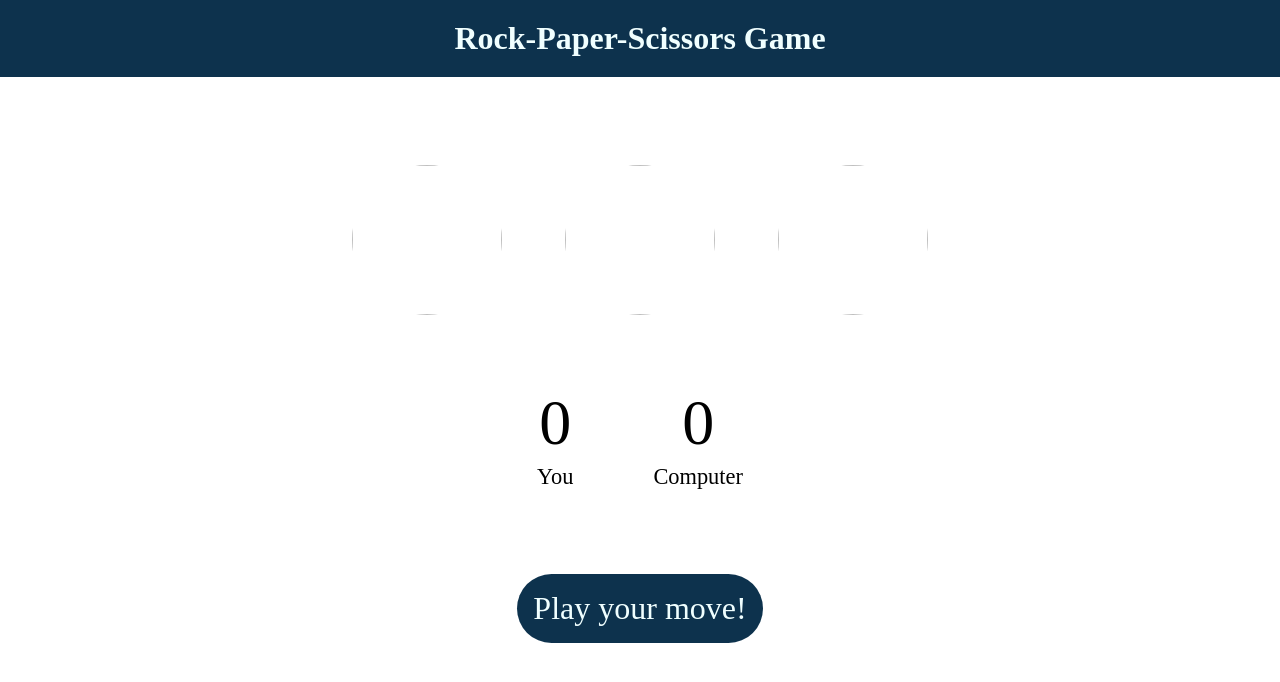
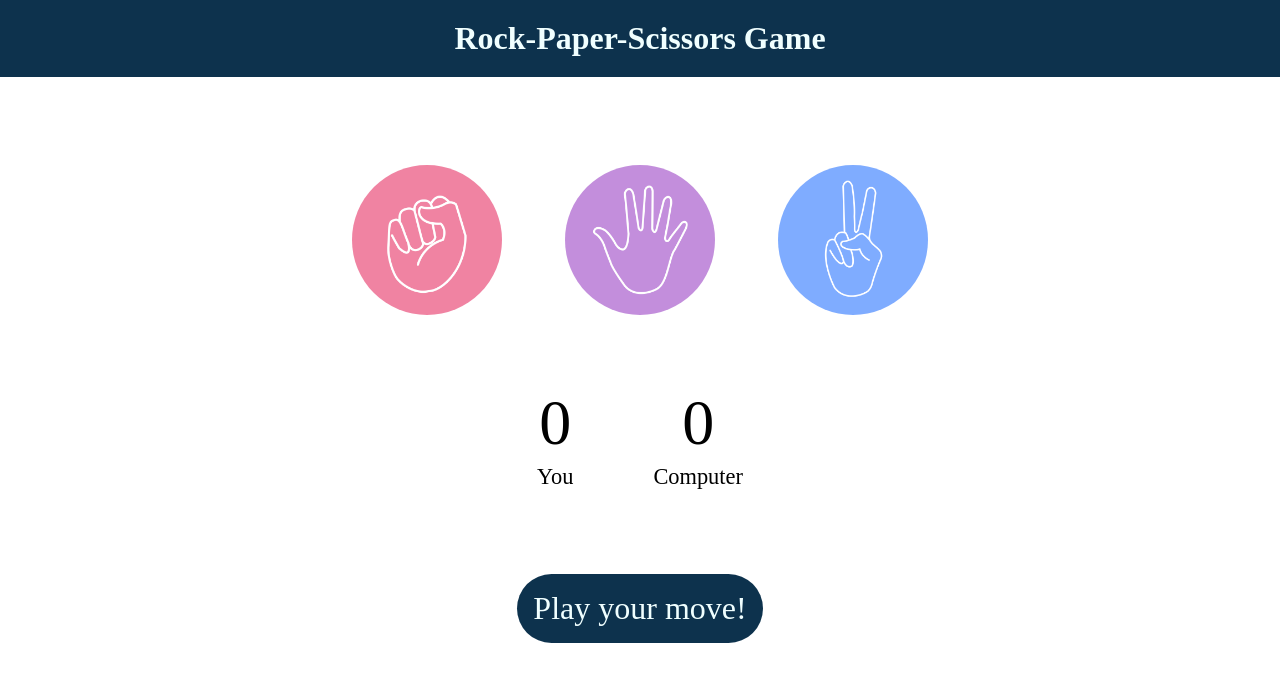
Before and after one commit to suvajit324/Rock-Paper-Scissor-Game-, a plain HTML site: page index.html in a window 1280 px wide. Drawn offline with Linux system fonts and the light colour scheme; files whose address does not match are found by name.

Commit message:
Update index.html

```diff
--- a/index.html
+++ b/index.html
@@ -10,13 +10,13 @@
     <h1> Rock-Paper-Scissors Game </h1>
     <div class="choices">
         <div class="choice" id="rock">
-            <img src=""C:\Users\ssuva\Downloads\rock.png"">
+            <img src="C:\Users\ssuva\Downloads\rock.png">
         </div>
         <div class="choice" id="paper">
-            <img src=""C:\Users\ssuva\Downloads\paper.png"">
+            <img src="C:\Users\ssuva\Downloads\paper.png">
         </div>
         <div class="choice" id="scissors">
-            <img src=""C:\Users\ssuva\Downloads\scissors.png"">
+            <img src="C:\Users\ssuva\Downloads\scissors.png">
         </div>
         </div>
 
```
